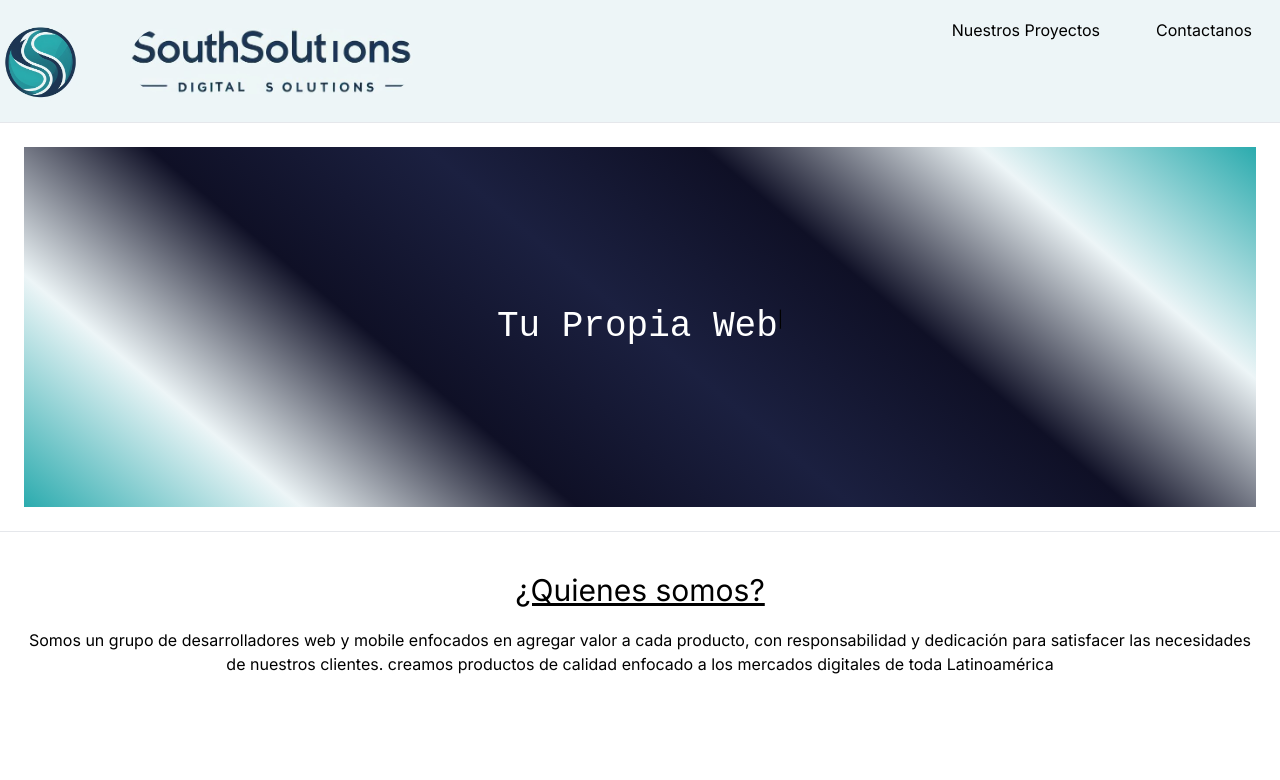
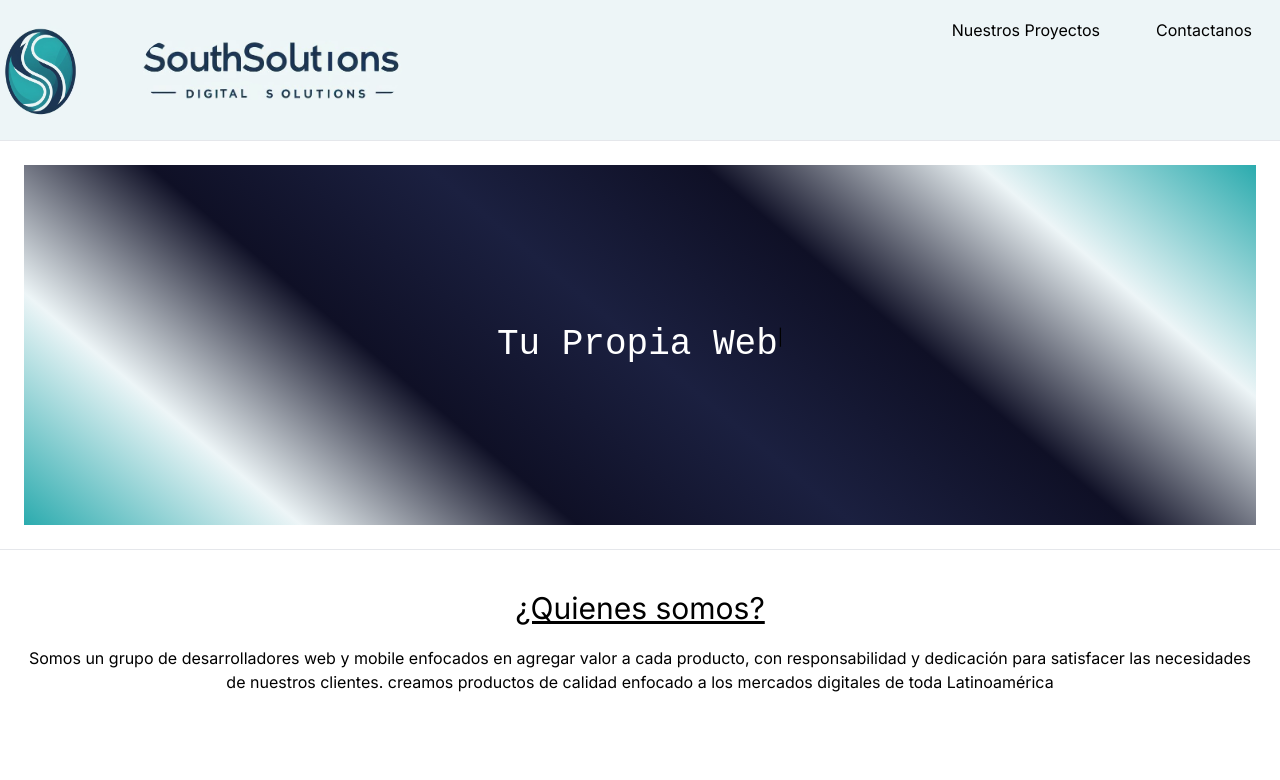
Before and after one commit to SouthSolutions/SouthSolutionsWeb, a Next.js app: page / in a window 1280 px wide. Shown: the top 780 px of the page. Built offline with nearby package versions, Linux system fonts and the light colour scheme.

Commit message:
image text = p-5

```diff
--- a/app/components/Nav/Nav.tsx
+++ b/app/components/Nav/Nav.tsx
@@ -16,7 +16,7 @@ const Nav = () => {
       />
       <Link href="/">
       <Image
-        className="ml-5 rounded-[3em] p-2"
+        className="ml-5 rounded-[3em] p-5"
         src={SouthSolutionstext}
         alt="SouthSolutionsName"
         height={100}
```
